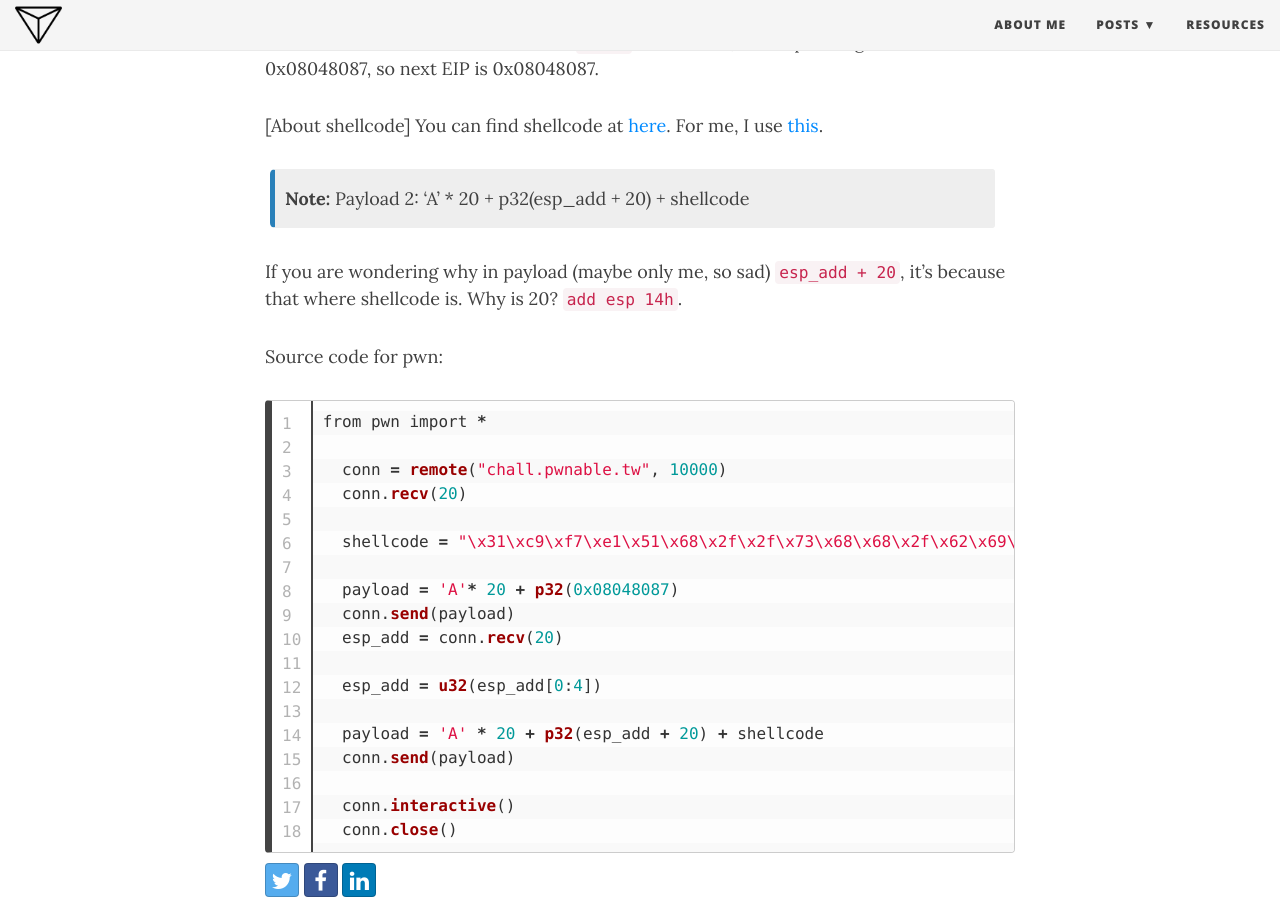
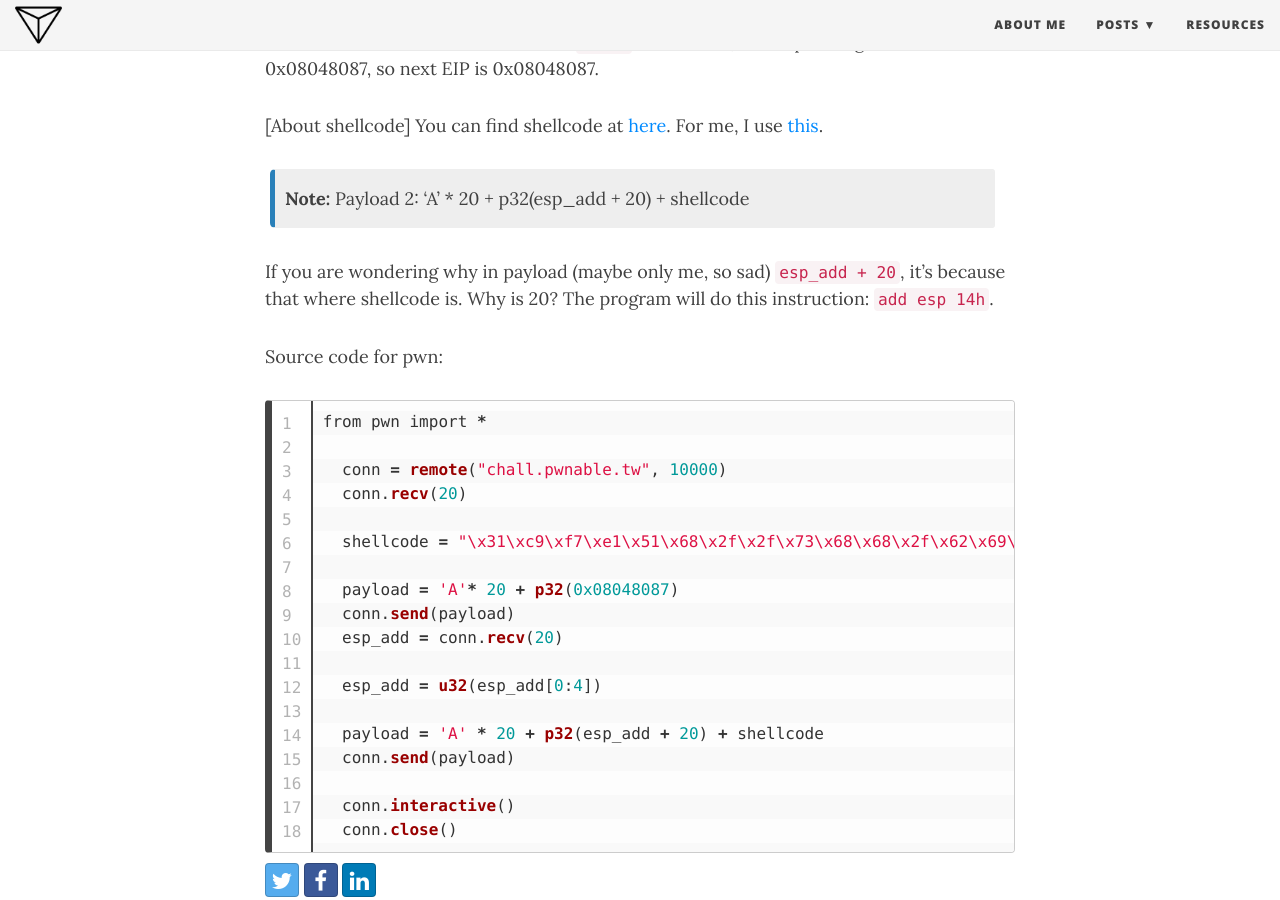
Before and after one commit to Delt-A/delt-a.github.io, a Jekyll site: the page built from _posts/2019-04-08-pwnable-tw-start.md, in a window 1280 px wide and 900 px high, scrolled down 1377 px. Built offline with Jekyll 4.4.1, drawn with Linux system fonts in a browser that asks for light colours; nearby versions of some CDN libraries.

Commit message:
Update 2019-04-08-pwnable-tw-start.md

```diff
--- a/_posts/2019-04-08-pwnable-tw-start.md
+++ b/_posts/2019-04-08-pwnable-tw-start.md
@@ -35,7 +35,7 @@
 {: .box-note}
 **Note:** Payload 2: 'A' * 20 + p32(esp_add + 20) + shellcode
 
-If you are wondering why in payload (maybe only me, so sad) `esp_add + 20`, it's because that where shellcode is. Why is 20? `add esp 14h`.
+If you are wondering why in payload (maybe only me, so sad) `esp_add + 20`, it's because that where shellcode is. Why is 20? The program will do this instruction: `add esp 14h`.
 
 Source code for pwn:
 {% highlight python linenos %}
```
